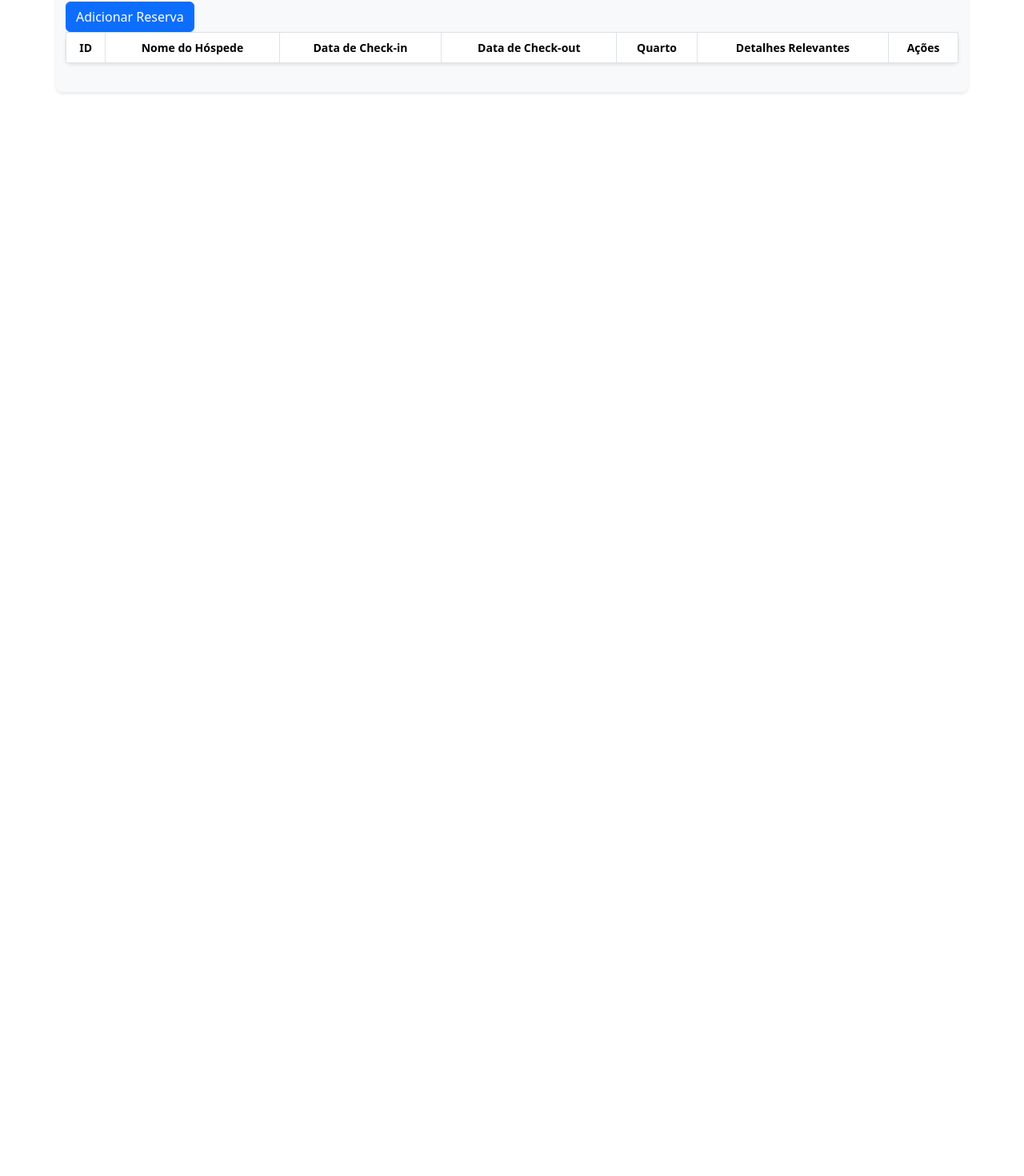
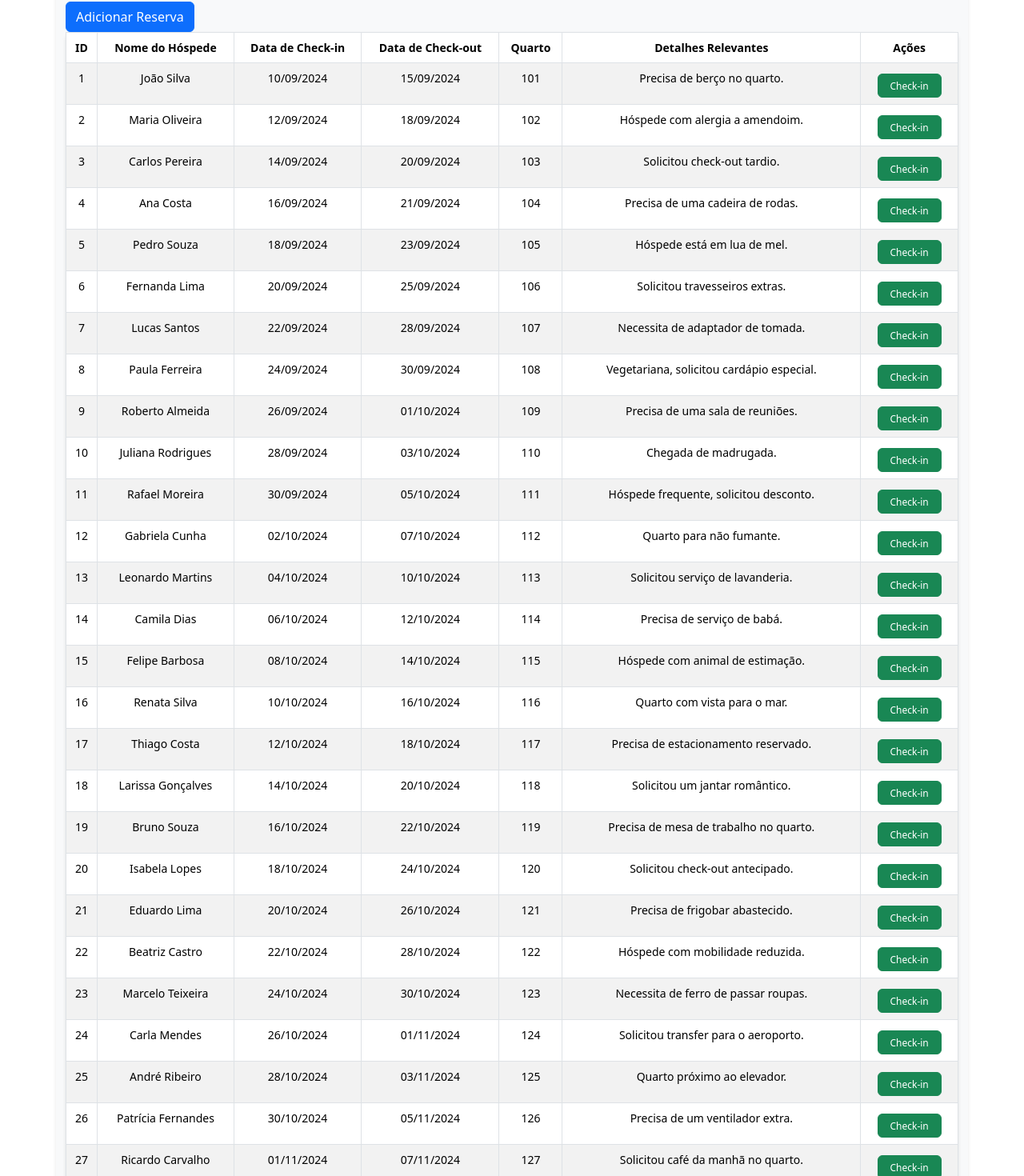
Before and after one commit to guilhermegoebel/sistemahotelfront, a React (Create React App) app: page / in a window 1280 px wide. Shown: the part 118-1588 px from the top of the page at 80% size. Before the commit the page ends 800 px from the top, so only its background shows below. Built offline with nearby package versions, Linux system fonts and the light colour scheme.

Commit message:
Adição do .json
Adicionado o reservasData.json para auxiliar os testes

```diff
--- a/src/components/Check-in.js
+++ b/src/components/Check-in.js
@@ -8,7 +8,7 @@ const CheckIn = ({ reserva, onVoltar }) => {
       <h1>Check-in</h1>
       <div className="reserva-detalhes">
         <p><strong>Nome do Hóspede:</strong> {reserva.nomeHospede}</p>
-        <p><strong>CPF:</strong> {reserva.cpf}</p>
+        <p><strong>CPF:</strong> {reserva.cpfcnpj}</p>
         <p><strong>Email:</strong> {reserva.email}</p>
         <p><strong>Data de Check-in:</strong> {reserva.checkIn}</p>
         <p><strong>Data de Check-out:</strong> {reserva.checkOut}</p>
--- a/src/components/Reservas.js
+++ b/src/components/Reservas.js
@@ -3,14 +3,15 @@ import Table from 'react-bootstrap/Table';
 import Button from 'react-bootstrap/Button';
 import Form from 'react-bootstrap/Form';
 import './Reservas.css';
+import reservasData from './reservasData.json';
 
 const Reservas = ({ onCheckIn }) => {
-  const [reservas, setReservas] = useState([]);
+  const [reservas, setReservas] = useState(reservasData);
   const [mostrarFormulario, setMostrarFormulario] = useState(false);
 
   const [novoHospede, setNovoHospede] = useState({
     nomeHospede: '',
-    identification: '',
+    cpfcnpj: '',
     email: '',
     checkIn: '',
     checkOut: '',
@@ -26,15 +27,44 @@ const Reservas = ({ onCheckIn }) => {
     });
   };
 
+  const formatarData = (data) => {
+    const partes = data.split('-');
+    return `${partes[2]}/${partes[1]}/${partes[0]}`;
+  };
+
+  const handleCpfCnpjChange = (e) => {
+    let data = e.target.value.replace(/\D/g, "");
+    if (data.length > 11) {
+      let cnpj = `${data.substr(0, 2)}.${data.substr(2,3)}.${data.substr(5,3)}/`;
+      if (data.length > 12)
+        cnpj += `${data.substr(8, 4)}-${data.substr(12, 2)}`;
+      else
+        cnpj += data.substr(8);
+      data = cnpj;
+    } else {
+      let cpf = "";
+      let parts = Math.ceil(data.length / 3);
+      for (let i = 0; i < parts; i++) {
+        if (i === 3) {
+          cpf += `-${data.substr(i * 3)}`;
+          break;
+        }
+        cpf += `${i !== 0 ? "." : ""}${data.substr(i * 3, 3)}`;
+      }
+      data = cpf;
+    }
+    setNovoHospede((values) => ({ ...values, cpfcnpj: data }));
+  };
+
   const isFormValid = () => {
     return (
-      novoHospede.nomeHospede !== '' &&
-      novoHospede.cpf !== '' &&
-      novoHospede.email !== '' &&
-      novoHospede.checkIn !== '' &&
-      novoHospede.checkOut !== '' &&
-      novoHospede.quarto !== '' &&
-      novoHospede.detalhesRelevantes !== ''
+      novoHospede.nomeHospede &&
+      novoHospede.cpfcnpj &&
+      novoHospede.email &&
+      novoHospede.checkIn &&
+      novoHospede.checkOut &&
+      novoHospede.quarto &&
+      novoHospede.detalhesRelevantes
     );
   };
 
@@ -61,42 +91,17 @@ const Reservas = ({ onCheckIn }) => {
     };
 
     setReservas([...reservas, novaReserva]);
-    setNovoHospede({ nomeHospede: '', cpf: '', email: '', checkIn: '', checkOut: '', quarto: '', detalhesRelevantes: '' });
+    setNovoHospede({
+      nomeHospede: '',
+      cpfcnpj: '',
+      email: '',
+      checkIn: '',
+      checkOut: '',
+      quarto: '',
+      detalhesRelevantes: '',
+    });
     setMostrarFormulario(false);
   };
-
-  // Função para formatar a data
-  const formatarData = (data) => {
-    const partes = data.split('-');
-    return `${partes[2]}/${partes[1]}/${partes[0]}`;
-  };
-
-
-  const handleCpfCnpjChange = (event) => {
-    let data = event.target.value.replace(/\D/g, "");
-    if (data.length > 11) {
-      let cnpj = `${data.substr(0, 2)}.${data.substr(2,3)}.${data.substr(5,3)}/`;
-      if (data.length > 12)
-        cnpj += `${data.substr(8, 4)}-${data.substr(12, 2)}`;
-      else
-        cnpj += data.substr(8);
-      data = cnpj;
-    } else {
-      let cpf = "";
-      let parts = Math.ceil(data.length / 3);
-      for (let i = 0; i < parts; i++) {
-        if (i === 3) {
-          cpf += `-${data.substr(i * 3)}`;
-          break;
-        }
-        cpf += `${i !== 0 ? "." : ""}${data.substr(i * 3, 3)}`;
-      }
-      data = cpf;
-    }
-    setNovoHospede((values)=>( {...values, identification: data}));
-  };
-
-  console.log(novoHospede)
 
   return (
     <div className="container mt-4">
@@ -123,8 +128,8 @@ const Reservas = ({ onCheckIn }) => {
             <Form.Label>CPF/CNPJ</Form.Label>
             <Form.Control
               type="text"
-              name="identification"
-              value={novoHospede.identification}
+              name="cpfcnpj"
+              value={novoHospede.cpfcnpj}
               onChange={handleCpfCnpjChange}
               required
             />
@@ -214,7 +219,9 @@ const Reservas = ({ onCheckIn }) => {
               <td>{reserva.detalhesRelevantes}</td>
               <td>
                 <div className="btn-group">
-                  <Button variant="success" onClick={() => onCheckIn(reserva)} className="btn">Check-in</Button>
+                  <Button variant="success" onClick={() => onCheckIn(reserva)} className="btn">
+                    Check-in
+                  </Button>
                 </div>
               </td>
             </tr>
--- /dev/null
+++ b/src/components/reservasData.json
@@ -0,0 +1,302 @@
+[
+    {
+      "id": 1,
+      "nomeHospede": "João Silva",
+      "cpfcnpj": "123.456.789-10",
+      "email": "joao.silva@email.com",
+      "checkIn": "2024-09-10",
+      "checkOut": "2024-09-15",
+      "quarto": "101",
+      "detalhesRelevantes": "Precisa de berço no quarto."
+    },
+    {
+      "id": 2,
+      "nomeHospede": "Maria Oliveira",
+      "cpfcnpj": "12.345.678/0001-90",
+      "email": "maria.oliveira@email.com",
+      "checkIn": "2024-09-12",
+      "checkOut": "2024-09-18",
+      "quarto": "102",
+      "detalhesRelevantes": "Hóspede com alergia a amendoim."
+    },
+    {
+      "id": 3,
+      "nomeHospede": "Carlos Pereira",
+      "cpfcnpj": "345.678.901-23",
+      "email": "carlos.pereira@email.com",
+      "checkIn": "2024-09-14",
+      "checkOut": "2024-09-20",
+      "quarto": "103",
+      "detalhesRelevantes": "Solicitou check-out tardio."
+    },
+    {
+      "id": 4,
+      "nomeHospede": "Ana Costa",
+      "cpfcnpj": "23.456.789/0001-12",
+      "email": "ana.costa@email.com",
+      "checkIn": "2024-09-16",
+      "checkOut": "2024-09-21",
+      "quarto": "104",
+      "detalhesRelevantes": "Precisa de uma cadeira de rodas."
+    },
+    {
+      "id": 5,
+      "nomeHospede": "Pedro Souza",
+      "cpfcnpj": "567.890.123-45",
+      "email": "pedro.souza@email.com",
+      "checkIn": "2024-09-18",
+      "checkOut": "2024-09-23",
+      "quarto": "105",
+      "detalhesRelevantes": "Hóspede está em lua de mel."
+    },
+    {
+      "id": 6,
+      "nomeHospede": "Fernanda Lima",
+      "cpfcnpj": "34.567.890/0001-56",
+      "email": "fernanda.lima@email.com",
+      "checkIn": "2024-09-20",
+      "checkOut": "2024-09-25",
+      "quarto": "106",
+      "detalhesRelevantes": "Solicitou travesseiros extras."
+    },
+    {
+      "id": 7,
+      "nomeHospede": "Lucas Santos",
+      "cpfcnpj": "789.012.345-67",
+      "email": "lucas.santos@email.com",
+      "checkIn": "2024-09-22",
+      "checkOut": "2024-09-28",
+      "quarto": "107",
+      "detalhesRelevantes": "Necessita de adaptador de tomada."
+    },
+    {
+      "id": 8,
+      "nomeHospede": "Paula Ferreira",
+      "cpfcnpj": "890.123.456-78",
+      "email": "paula.ferreira@email.com",
+      "checkIn": "2024-09-24",
+      "checkOut": "2024-09-30",
+      "quarto": "108",
+      "detalhesRelevantes": "Vegetariana, solicitou cardápio especial."
+    },
+    {
+      "id": 9,
+      "nomeHospede": "Roberto Almeida",
+      "cpfcnpj": "45.678.901/0001-34",
+      "email": "roberto.almeida@email.com",
+      "checkIn": "2024-09-26",
+      "checkOut": "2024-10-01",
+      "quarto": "109",
+      "detalhesRelevantes": "Precisa de uma sala de reuniões."
+    },
+    {
+      "id": 10,
+      "nomeHospede": "Juliana Rodrigues",
+      "cpfcnpj": "012.345.678-90",
+      "email": "juliana.rodrigues@email.com",
+      "checkIn": "2024-09-28",
+      "checkOut": "2024-10-03",
+      "quarto": "110",
+      "detalhesRelevantes": "Chegada de madrugada."
+    },
+    {
+      "id": 11,
+      "nomeHospede": "Rafael Moreira",
+      "cpfcnpj": "12.345.678/0002-90",
+      "email": "rafael.moreira@email.com",
+      "checkIn": "2024-09-30",
+      "checkOut": "2024-10-05",
+      "quarto": "111",
+      "detalhesRelevantes": "Hóspede frequente, solicitou desconto."
+    },
+    {
+      "id": 12,
+      "nomeHospede": "Gabriela Cunha",
+      "cpfcnpj": "234.567.890-12",
+      "email": "gabriela.cunha@email.com",
+      "checkIn": "2024-10-02",
+      "checkOut": "2024-10-07",
+      "quarto": "112",
+      "detalhesRelevantes": "Quarto para não fumante."
+    },
+    {
+      "id": 13,
+      "nomeHospede": "Leonardo Martins",
+      "cpfcnpj": "56.789.012/0001-45",
+      "email": "leonardo.martins@email.com",
+      "checkIn": "2024-10-04",
+      "checkOut": "2024-10-10",
+      "quarto": "113",
+      "detalhesRelevantes": "Solicitou serviço de lavanderia."
+    },
+    {
+      "id": 14,
+      "nomeHospede": "Camila Dias",
+      "cpfcnpj": "456.789.012-34",
+      "email": "camila.dias@email.com",
+      "checkIn": "2024-10-06",
+      "checkOut": "2024-10-12",
+      "quarto": "114",
+      "detalhesRelevantes": "Precisa de serviço de babá."
+    },
+    {
+      "id": 15,
+      "nomeHospede": "Felipe Barbosa",
+      "cpfcnpj": "67.890.123/0001-56",
+      "email": "felipe.barbosa@email.com",
+      "checkIn": "2024-10-08",
+      "checkOut": "2024-10-14",
+      "quarto": "115",
+      "detalhesRelevantes": "Hóspede com animal de estimação."
+    },
+    {
+      "id": 16,
+      "nomeHospede": "Renata Silva",
+      "cpfcnpj": "678.901.234-56",
+      "email": "renata.silva@email.com",
+      "checkIn": "2024-10-10",
+      "checkOut": "2024-10-16",
+      "quarto": "116",
+      "detalhesRelevantes": "Quarto com vista para o mar."
+    },
+    {
+      "id": 17,
+      "nomeHospede": "Thiago Costa",
+      "cpfcnpj": "78.901.234/0001-67",
+      "email": "thiago.costa@email.com",
+      "checkIn": "2024-10-12",
+      "checkOut": "2024-10-18",
+      "quarto": "117",
+      "detalhesRelevantes": "Precisa de estacionamento reservado."
+    },
+    {
+      "id": 18,
+      "nomeHospede": "Larissa Gonçalves",
+      "cpfcnpj": "890.123.456-78",
+      "email": "larissa.goncalves@email.com",
+      "checkIn": "2024-10-14",
+      "checkOut": "2024-10-20",
+      "quarto": "118",
+      "detalhesRelevantes": "Solicitou um jantar romântico."
+    },
+    {
+      "id": 19,
+      "nomeHospede": "Bruno Souza",
+      "cpfcnpj": "901.234.567-89",
+      "email": "bruno.souza@email.com",
+      "checkIn": "2024-10-16",
+      "checkOut": "2024-10-22",
+      "quarto": "119",
+      "detalhesRelevantes": "Precisa de mesa de trabalho no quarto."
+    },
+    {
+        "id": 20,
+        "nomeHospede": "Isabela Lopes",
+        "cpfcnpj": "012.345.678-90",
+        "email": "isabela.lopes@email.com",
+        "checkIn": "2024-10-18",
+        "checkOut": "2024-10-24",
+        "quarto": "120",
+        "detalhesRelevantes": "Solicitou check-out antecipado."
+      },
+      {
+        "id": 21,
+        "nomeHospede": "Eduardo Lima",
+        "cpfcnpj": "12.345.678/0003-90",
+        "email": "eduardo.lima@email.com",
+        "checkIn": "2024-10-20",
+        "checkOut": "2024-10-26",
+        "quarto": "121",
+        "detalhesRelevantes": "Precisa de frigobar abastecido."
+      },
+      {
+        "id": 22,
+        "nomeHospede": "Beatriz Castro",
+        "cpfcnpj": "234.567.890-12",
+        "email": "beatriz.castro@email.com",
+        "checkIn": "2024-10-22",
+        "checkOut": "2024-10-28",
+        "quarto": "122",
+        "detalhesRelevantes": "Hóspede com mobilidade reduzida."
+      },
+      {
+        "id": 23,
+        "nomeHospede": "Marcelo Teixeira",
+        "cpfcnpj": "12.345.678/0004-12",
+        "email": "marcelo.teixeira@email.com",
+        "checkIn": "2024-10-24",
+        "checkOut": "2024-10-30",
+        "quarto": "123",
+        "detalhesRelevantes": "Necessita de ferro de passar roupas."
+      },
+      {
+        "id": 24,
+        "nomeHospede": "Carla Mendes",
+        "cpfcnpj": "456.789.012-34",
+        "email": "carla.mendes@email.com",
+        "checkIn": "2024-10-26",
+        "checkOut": "2024-11-01",
+        "quarto": "124",
+        "detalhesRelevantes": "Solicitou transfer para o aeroporto."
+      },
+      {
+        "id": 25,
+        "nomeHospede": "André Ribeiro",
+        "cpfcnpj": "67.890.123/0005-23",
+        "email": "andre.ribeiro@email.com",
+        "checkIn": "2024-10-28",
+        "checkOut": "2024-11-03",
+        "quarto": "125",
+        "detalhesRelevantes": "Quarto próximo ao elevador."
+      },
+      {
+        "id": 26,
+        "nomeHospede": "Patrícia Fernandes",
+        "cpfcnpj": "678.901.234-56",
+        "email": "patricia.fernandes@email.com",
+        "checkIn": "2024-10-30",
+        "checkOut": "2024-11-05",
+        "quarto": "126",
+        "detalhesRelevantes": "Precisa de um ventilador extra."
+      },
+      {
+        "id": 27,
+        "nomeHospede": "Ricardo Carvalho",
+        "cpfcnpj": "789.012.345-67",
+        "email": "ricardo.carvalho@email.com",
+        "checkIn": "2024-11-01",
+        "checkOut": "2024-11-07",
+        "quarto": "127",
+        "detalhesRelevantes": "Solicitou café da manhã no quarto."
+      },
+      {
+        "id": 28,
+        "nomeHospede": "Amanda Nunes",
+        "cpfcnpj": "890.123.456-78",
+        "email": "amanda.nunes@email.com",
+        "checkIn": "2024-11-03",
+        "checkOut": "2024-11-09",
+        "quarto": "128",
+        "detalhesRelevantes": "Viagem a trabalho, precisa de Wi-Fi rápido."
+      },
+      {
+        "id": 29,
+        "nomeHospede": "Rodrigo Neves",
+        "cpfcnpj": "12.345.678/0006-34",
+        "email": "rodrigo.neves@email.com",
+        "checkIn": "2024-11-05",
+        "checkOut": "2024-11-11",
+        "quarto": "129",
+        "detalhesRelevantes": "Hóspede quer pagamento em dinheiro."
+      },
+      {
+        "id": 30,
+        "nomeHospede": "Sofia Guimarães",
+        "cpfcnpj": "012.345.678-90",
+        "email": "sofia.guimaraes@email.com",
+        "checkIn": "2024-11-07",
+        "checkOut": "2024-11-13",
+        "quarto": "130",
+        "detalhesRelevantes": "Solicitou decoração especial para aniversário."
+      }
+    ]
```
